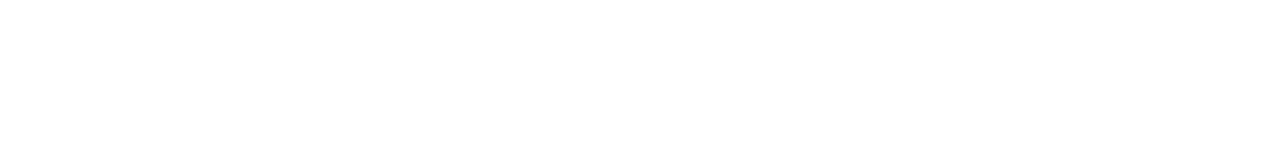
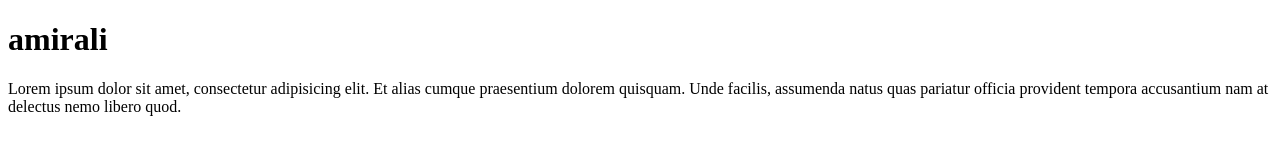
Before and after one commit to amiraligg86/Test-Games-, a plain HTML site: page index.html in a window 1280 px wide. Drawn offline with Linux system fonts and the light colour scheme.

Commit message:
porject2

```diff
--- a/index.html
+++ b/index.html
@@ -4,8 +4,10 @@
     <meta charset="UTF-8">
     <meta name="viewport" content="width=device-width, initial-scale=1.0">
     <title>Document</title>
+    <link rel="stylesheet" href="style.css">
 </head>
 <body>
-
+    <h1>amirali</h1>
+    <p>Lorem ipsum dolor sit amet, consectetur adipisicing elit. Et alias cumque praesentium dolorem quisquam. Unde facilis, assumenda natus quas pariatur officia provident tempora accusantium nam at delectus nemo libero quod.</p>
 </body>
 </html>
```
Also changed, not shown: app.js (added), style.css (added).
